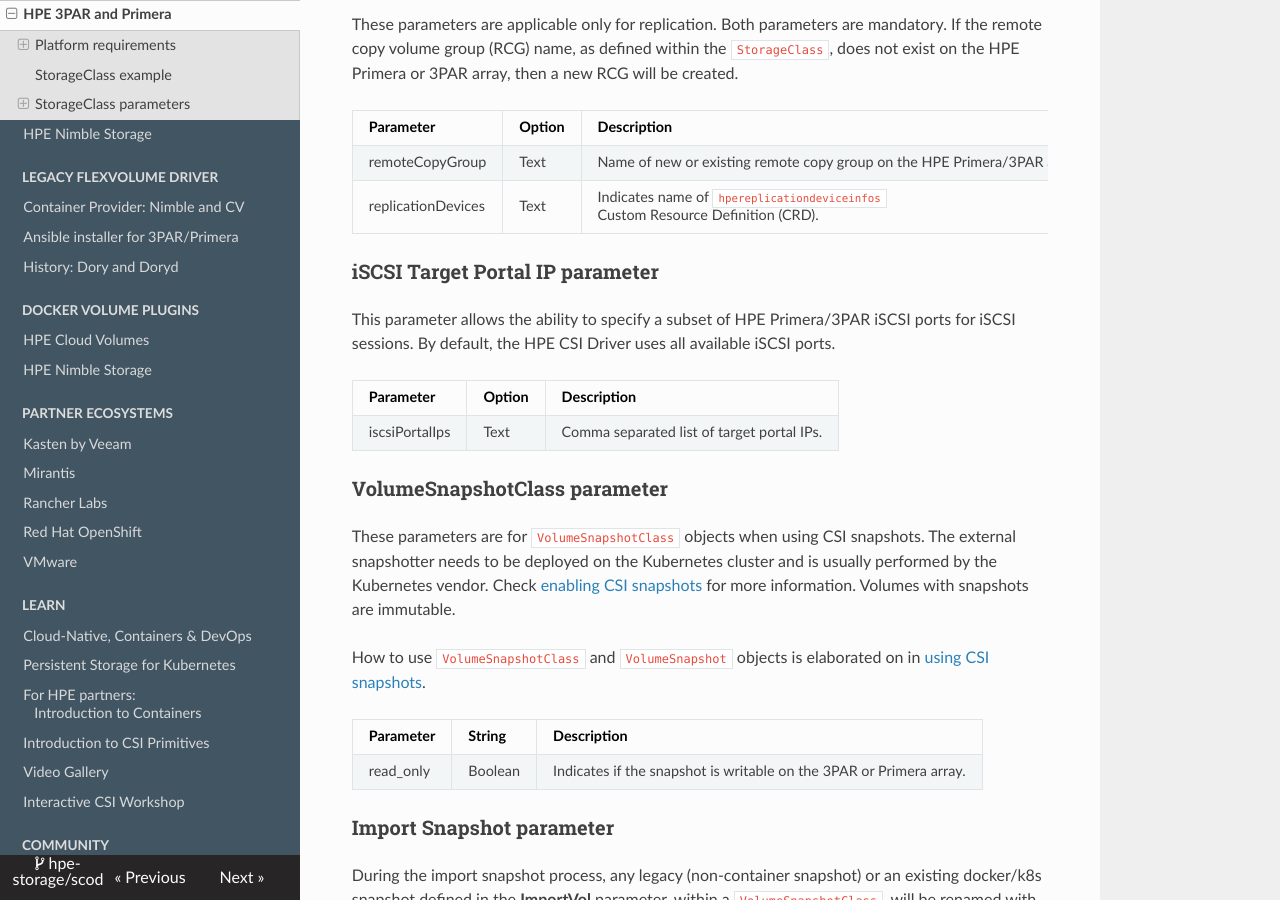
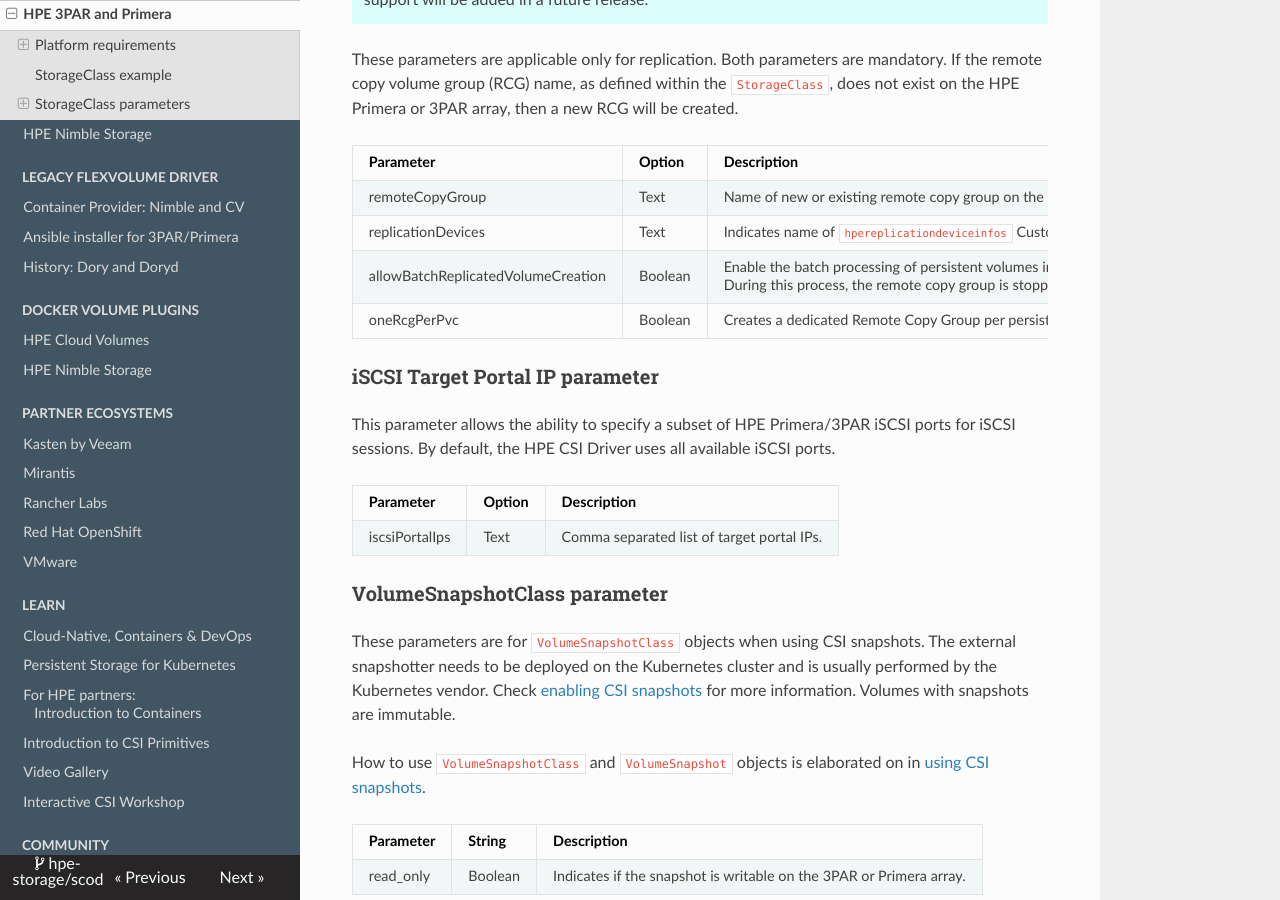
Before and after one commit to hpe-storage/scod, an MkDocs documentation site: the page built from docs/container_storage_provider/hpe_3par_primera/index.md, in a window 1280 px wide and 900 px high, scrolled down 7404 px. Built offline with MkDocs 1.6.1, drawn with Linux system fonts in a browser that asks for light colours; nearby versions of some CDN libraries; some of the changed text lies outside the part shown.

Commit message:
remote copy updated parameters
Signed-off-by: Chris Snell <snell.chris@gmail.com>

```diff
--- a/docs/container_storage_provider/hpe_3par_primera/index.md
+++ b/docs/container_storage_provider/hpe_3par_primera/index.md
@@ -83,6 +83,7 @@
 | qosName  | Text      | Name of the volume set which has QoS rules applied. | **X** | **X** |
 | remoteCopyGroup <br /> | Text | Name of a new or existing remote copy group on HPE Primera/3PAR array. | **X** | **X** |
 | replicationDevices <br /> | Text <br /> | Indicates name of custom resource of type `hpereplicationdeviceinfos`. | **X** | **X** |
+| oneRcgPerPvc <br /> | Boolean <br /> | Creates a dedicated Remote Copy Group per persistent volume. | **X** | **X** |
 | iscsiPortalIps <br /> | Text <br /> | Comma separated list of HPE Primera/3PAR iSCSI port IPs. | **X** | **X** |
 
 <small>
@@ -231,6 +232,8 @@
 | ------------------ | ------- | ----------- |
 | remoteCopyGroup    | Text    | Name of new or existing remote copy group on the HPE Primera/3PAR array. |
 | replicationDevices | Text    | Indicates name of `hpereplicationdeviceinfos` Custom Resource Definition (CRD). |
+| allowBatchReplicatedVolumeCreation | Boolean | Enable the batch processing of persistent volumes in 10 second intervals and add them to a single remote copy group. (Optional) <br /> During this process, the remote copy group is stopped and started once. |
+| oneRcgPerPvc       | Boolean | Creates a dedicated Remote Copy Group per persistent volume. (Optional) |
 
 ### iSCSI Target Portal IP parameter
 
```
